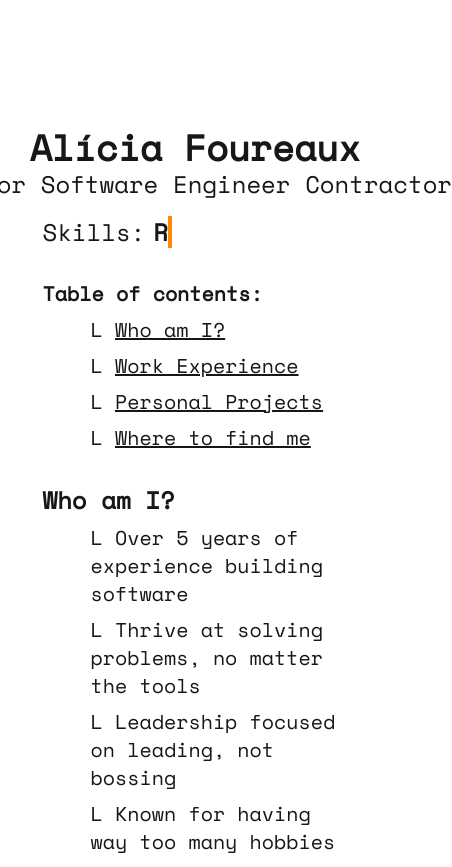
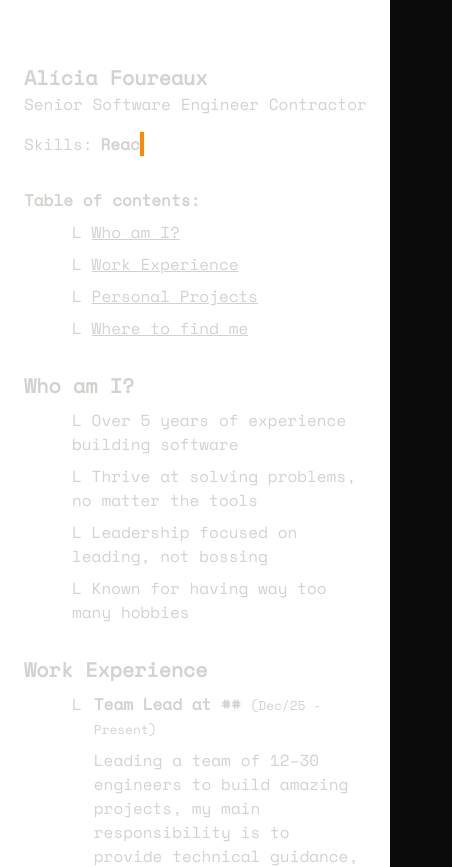
Before and after one commit to allyfx/portfolio, a Next.js app: page / in a window 390 px wide. Shown: the top 867 px of the page, 452 px wide, since content can reach past the window. Built offline with nearby package versions, Linux system fonts and the light colour scheme.

Commit message:
fix: mobile first

```diff
--- a/app/globals.css
+++ b/app/globals.css
@@ -1,8 +1,8 @@
 @import "tailwindcss";
 
 :root {
-  --background: #ffffff;
-  --foreground: #171717;
+  --background: #0a0a0a;
+  --foreground: #d2d2cf;
 }
 
 @theme inline {
@@ -10,13 +10,6 @@
   --color-foreground: var(--foreground);
   --font-sans: var(--font-geist-sans);
   --font-mono: var(--font-space-mono);
-}
-
-@media (prefers-color-scheme: dark) {
-  :root {
-    --background: #0a0a0a;
-    --foreground: #d2d2cf;
-  }
 }
 
 * {
@@ -31,4 +24,5 @@
 body {
   background: var(--background);
   color: var(--foreground);
+  text-align: left;
 }
--- a/app/page.tsx
+++ b/app/page.tsx
@@ -14,10 +14,10 @@ export default function Home() {
   }, [])
 
   return (
-    <div className="flex min-h-screen items-center justify-center bg-zinc-50 font-mono dark:bg-black">
-      <main className="flex min-h-screen w-full max-w-4xl flex-col items-center py-32 px-16 bg-white dark:bg-black sm:items-start">
-        <h1 id="title" className="text-4xl font-bold hidden">Alícia Foureaux</h1>
-        <p id="subtitle" className="text-2xl hidden">Senior Software Engineer Contractor</p>
+    <div className="flex min-h-screen items-center justify-center font-mono">
+      <main className="flex min-h-screen w-full max-w-4xl flex-col items-left py-16 px-6 md:py-32 md:px-16 bg-white dark:bg-black sm:items-start">
+        <h1 id="title" className="text-xl md:text-4xl font-bold hidden">Alícia Foureaux</h1>
+        <p id="subtitle" className="text-base md:text-2xl hidden break-normal">Senior Software Engineer Contractor</p>
 
         {finishedTitleAnimation && (
           <main>
@@ -27,10 +27,10 @@ export default function Home() {
                 animate={{ y: 0, opacity: 1 }}
                 transition={{ duration: 0.6, ease: "easeInOut" }}
                 onAnimationComplete={() => typewriteContent("skills", SKILLS)}
-                className="text-2xl mt-4">
+                className="text-base md:text-2xl mt-4">
                   Skills:
               </motion.p>
-              <p id="skills" className="font-bold w-fit text-2xl"></p>
+              <p id="skills" className="font-bold w-fit text-base md:text-2xl"></p>
             </div>
 
             <motion.section
@@ -38,8 +38,8 @@ export default function Home() {
               animate={{ y: 0, opacity: 1 }}
               transition={{ delay: 0.6, duration: 0.6, ease: "easeInOut" }}
               className="mt-8">
-                <h1 className="text-xl font-bold">Table of contents:</h1>
-                <ul className="text-xl ml-12 mt-2 space-y-2">
+                <h1 className="text-base md:text-xl font-bold">Table of contents:</h1>
+                <ul className="text-base md:text-xl ml-12 mt-2 space-y-2">
                   <li>L  <a href="#whoAmI" className="underline">Who am I?</a></li>
                   <li>L <a href="#workExperience" className="underline">Work Experience</a></li>
                   <li>L <a href="#projects" className="underline">Personal Projects</a></li>
@@ -54,8 +54,8 @@ export default function Home() {
               animate={{ y: 0, opacity: 1 }}
               transition={{ delay: 0.6, duration: 0.6, ease: "easeInOut" }}
               className="mt-8">
-                <h1 className="text-2xl font-bold">Who am I?</h1>
-                <ul className="text-xl ml-12 mt-2 space-y-2">
+                <h1 className="text-xl md:text-2xl font-bold">Who am I?</h1>
+                <ul className="text-base md:text-xl ml-12 mt-2 space-y-2">
                   <li>L Over 5 years of experience building software</li>
                   <li>L Thrive at solving problems, no matter the tools</li>
                   <li>L Leadership focused on leading, not bossing</li>
@@ -70,8 +70,8 @@ export default function Home() {
               animate={{ y: 0, opacity: 1 }}
               transition={{ delay: 1.2, duration: 0.6, ease: "easeInOut" }}
               className="mt-8">
-                <h1 className="text-2xl font-bold">Work Experience</h1>
-                <ul className="text-xl ml-12 mt-2 space-y-8">
+                <h1 className="text-xl md:text-2xl font-bold">Work Experience</h1>
+                <ul className="text-base md:text-xl ml-12 mt-2 space-y-8">
                   <li className="space-x-3 flex flex-row gap-3 items-start">
                     L
                     <div>
@@ -132,8 +132,8 @@ export default function Home() {
               animate={{ y: 0, opacity: 1 }}
               transition={{ delay: 0.6, duration: 0.6, ease: "easeInOut" }}
               className="mt-8">
-                <h1 className="text-2xl font-bold">Personal Projects</h1>
-                <ul className="text-xl ml-12 mt-2 space-y-8">
+                <h1 className="text-xl md:text-2xl font-bold">Personal Projects</h1>
+                <ul className="text-base md:text-xl ml-12 mt-2 space-y-8">
                   <li className="space-x-3 flex flex-row gap-3 items-start">
                     L
                     <div>
@@ -163,9 +163,9 @@ export default function Home() {
               animate={{ y: 0, opacity: 1 }}
               transition={{ delay: 0.6, duration: 0.6, ease: "easeInOut" }}
               className="mt-8">
-                <h1 className="text-2xl font-bold">Where to find me</h1>
+                <h1 className="text-xl md:text-2xl font-bold">Where to find me</h1>
                 <p>Need to build web apps, mobile apps or have an interesting opportunity? Contact me:</p>
-                <ul className="text-xl ml-12 mt-2 space-y-2">
+                <ul className="text-base md:text-xl ml-12 mt-2 space-y-2">
                   <li>L <a href="https://www.linkedin.com/in/aliciafoureaux/" target="_blank" className="underline">LinkedIn</a></li>
                   <li>L <a href="https://github.com/allyfx" target="_blank" className="underline">GitHub</a></li>
                   <li>L Email: ally@foureauxcode.com</li>
```
